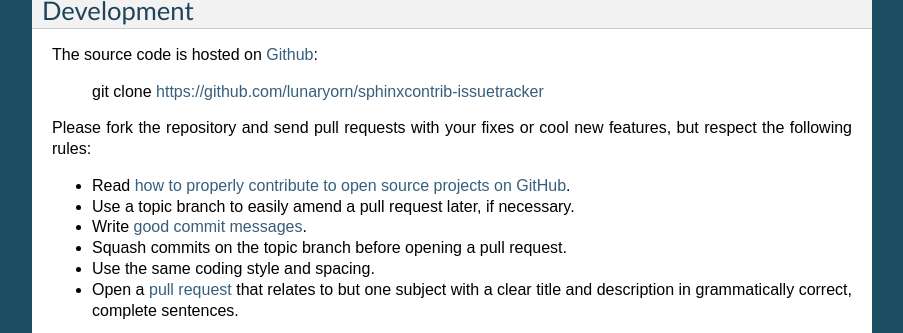
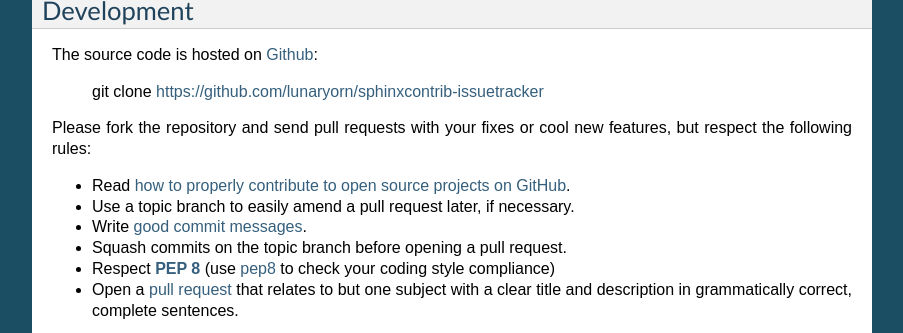
Before and after one commit to ignatenkobrain/sphinxcontrib-issuetracker, a Sphinx documentation site: the page built from doc/index.rst, in a window 1280 px wide and 900 px high, scrolled down 1111 px, cut to the strip 0-333 px from the top of the window. Shown: the whole strip, without its empty margins (198-1101 px from the left). Built offline with Sphinx 7.4.7, drawn with Linux system fonts in a browser that asks for light colours; the version number could not be read and is left out.

Commit message:
Refer to PEP 8 as mandatory code style

```diff
--- a/doc/index.rst
+++ b/doc/index.rst
@@ -79,7 +79,7 @@ features, but respect the following rules:
 - Write `good commit messages
   <http://tbaggery.com/2008/04/19/a-note-about-git-commit-messages.html>`_.
 - Squash commits on the topic branch before opening a pull request.
-- Use the same coding style and spacing.
+- Respect :pep:`8` (use `pep8`_ to check your coding style compliance)
 - Open a `pull request <https://help.github.com/articles/using-pull-requests>`_
   that relates to but one subject with a clear title and description in
   grammatically correct, complete sentences.
@@ -102,3 +102,4 @@ Contents
 .. _Github: https://github.com/lunaryorn/sphinxcontrib-issuetracker
 .. _Sphinx: http://sphinx.pocoo.org/
 .. _issue tracker: https://github.com/lunaryorn/sphinxcontrib-issuetracker/issues/
+.. _pep8: http://pypi.python.org/pypi/pep8/
```
